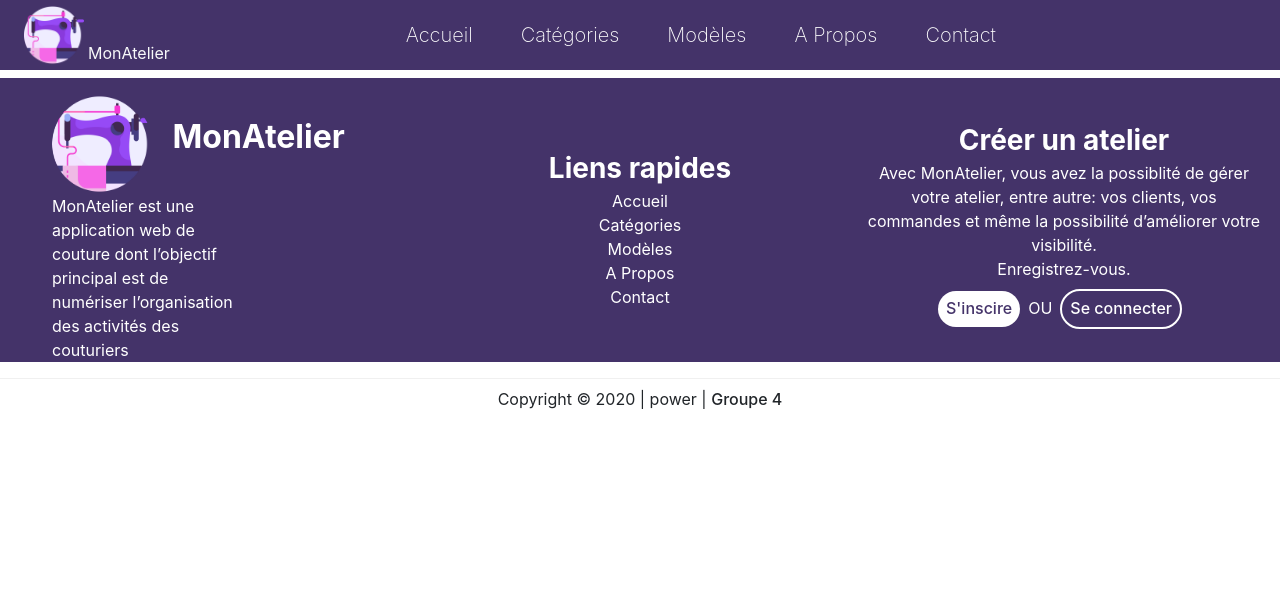
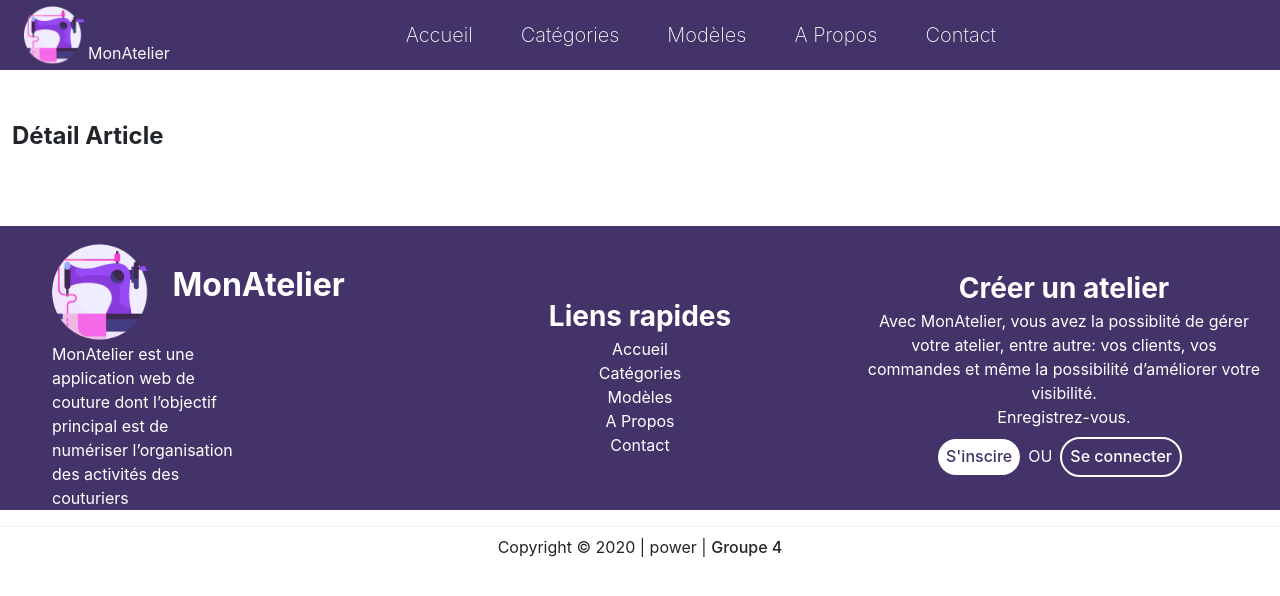
Before and after one commit to main-c/mon-atelier, a React (Create React App) app in the folder src/frontend/mon_atelier/: page /detail_article in a window 1280 px wide. Shown: the top 596 px of the page. Built offline with nearby package versions, Linux system fonts and the light colour scheme.

Commit message:
initilize DetailAticle.js component

```diff
--- a/src/frontend/mon_atelier/src/App.js
+++ b/src/frontend/mon_atelier/src/App.js
@@ -7,6 +7,7 @@ import Home from './core/Home';
 import ProfilAtelier from './core/ProfilAtelier';
 import Categories from './core/Categories';
 import ArticlesCategorie from './core/ArticlesCategorie';
+import DetailArticle from './core/DetailArticle';
 import { BrowserRouter, Routes, Route } from 'react-router-dom';
 
 import './App.css';
@@ -25,6 +26,7 @@ function App() {
           <Route path="/profil" element={<ProfilAtelier/>} />
           <Route path="/categories" element={<Categories/>} />
           <Route path="/categorie/articles" element={<ArticlesCategorie/>} />
+          <Route path="/detail_article" element={<DetailArticle/>} />
         </Routes>
 
       </BrowserRouter>
--- /dev/null
+++ b/src/frontend/mon_atelier/src/core/DetailArticle.js
@@ -0,0 +1,25 @@
+import React from 'react';
+//import './detailArticle.css';
+
+class DetailArticle extends React.Component{
+
+	render(){
+		return(
+
+			<div className="container-fluid py-5">
+				<p className="fs-4 fw-bold">Détail Article</p>
+				<div className="row">
+					<div className="col-lg-4">
+
+					</div>
+					<div>
+
+					</div>
+				</div>
+			</div>
+
+		);
+	}
+}
+
+export default DetailArticle;
```
Also changed, not shown: src/frontend/mon_atelier/public/images/jugalux.png (added).
